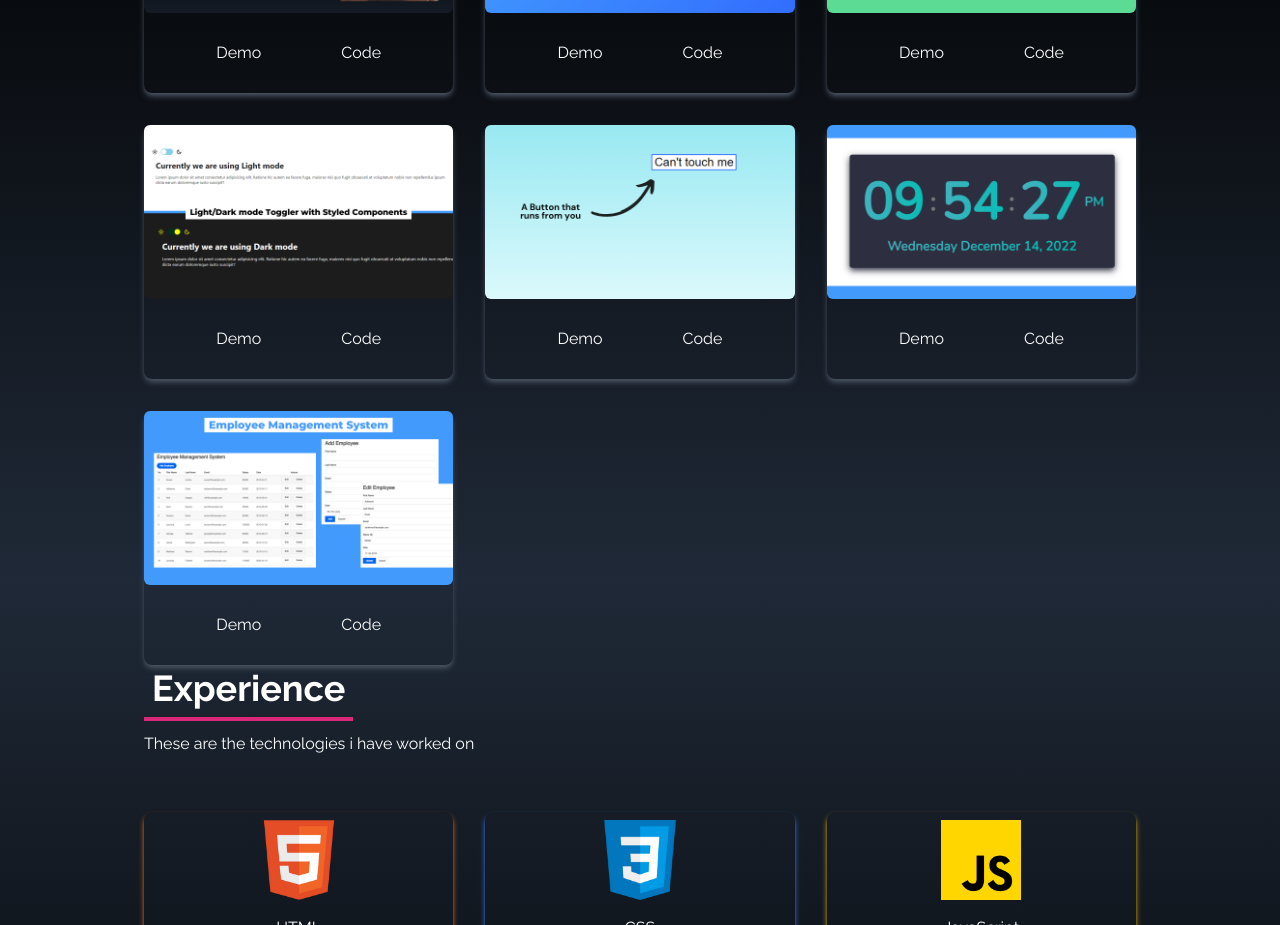
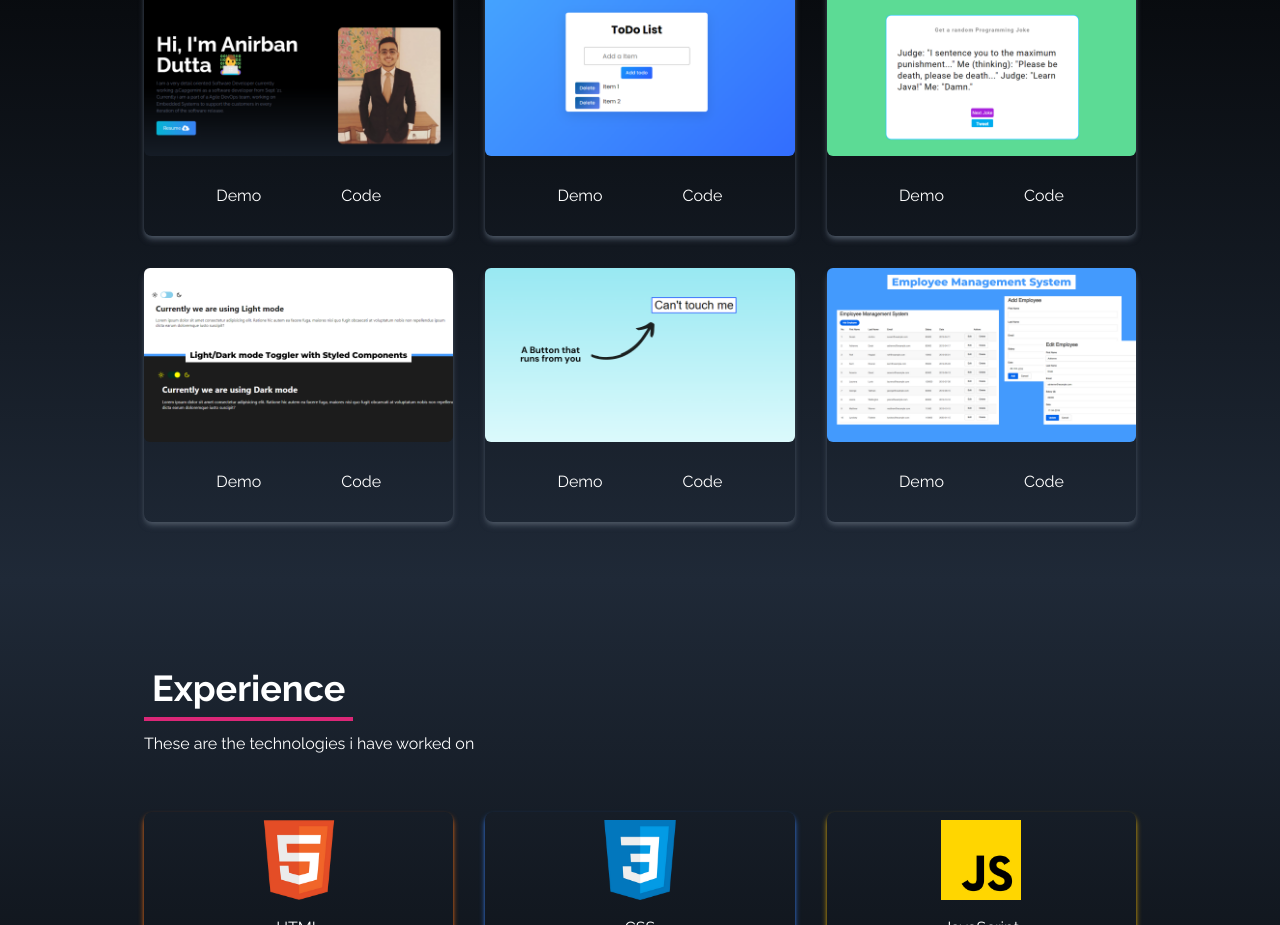
Before and after one commit to sonai99/anirban-portfolio, a React (Create React App) app: page / in a window 1280 px wide. Shown: the part 1900-2825 px from the top of the page. Built offline with nearby package versions, Linux system fonts and the light colour scheme.

Commit message:
Update Portfolio.jsx

```diff
--- a/src/components/Portfolio.jsx
+++ b/src/components/Portfolio.jsx
@@ -4,7 +4,7 @@ import todo from "../assets/portfolio/todo.png"
 import jokegenerator from "../assets/portfolio/jokegenerator.png"
 import lightdarkmode from "../assets/portfolio/lightdarkmode.png"
 import devilbutton from "../assets/portfolio/devilbutton.png"
-import digitalclock from "../assets/portfolio/digitalclock.png"
+// import digitalclock from "../assets/portfolio/digitalclock.png"
 import employeemanagement from "../assets/portfolio/employeemanagement.png"
 
 
@@ -40,14 +40,14 @@ const Portfolio = () => {
         demo:"https://anirban-dutta-devil-button.netlify.app/",
         code:"https://github.com/sonai99/Devil-Button-Can-t-touch-it",
       },
-      {
+//       {
+//         id: 6,
+//         src: digitalclock,
+//         demo:"https://anirban-digital-clock.netlify.app/",
+//         code:"https://github.com/sonai99/Digital-Clock-Javascript",
+//       },
+        {
         id: 6,
-        src: digitalclock,
-        demo:"https://anirban-digital-clock.netlify.app/",
-        code:"https://github.com/sonai99/Digital-Clock-Javascript",
-      },
-        {
-        id: 7,
         src: employeemanagement,
         demo:"https://anirban-employee-management.netlify.app/",
         code:"https://github.com/sonai99/Employee-Management-System",
```
